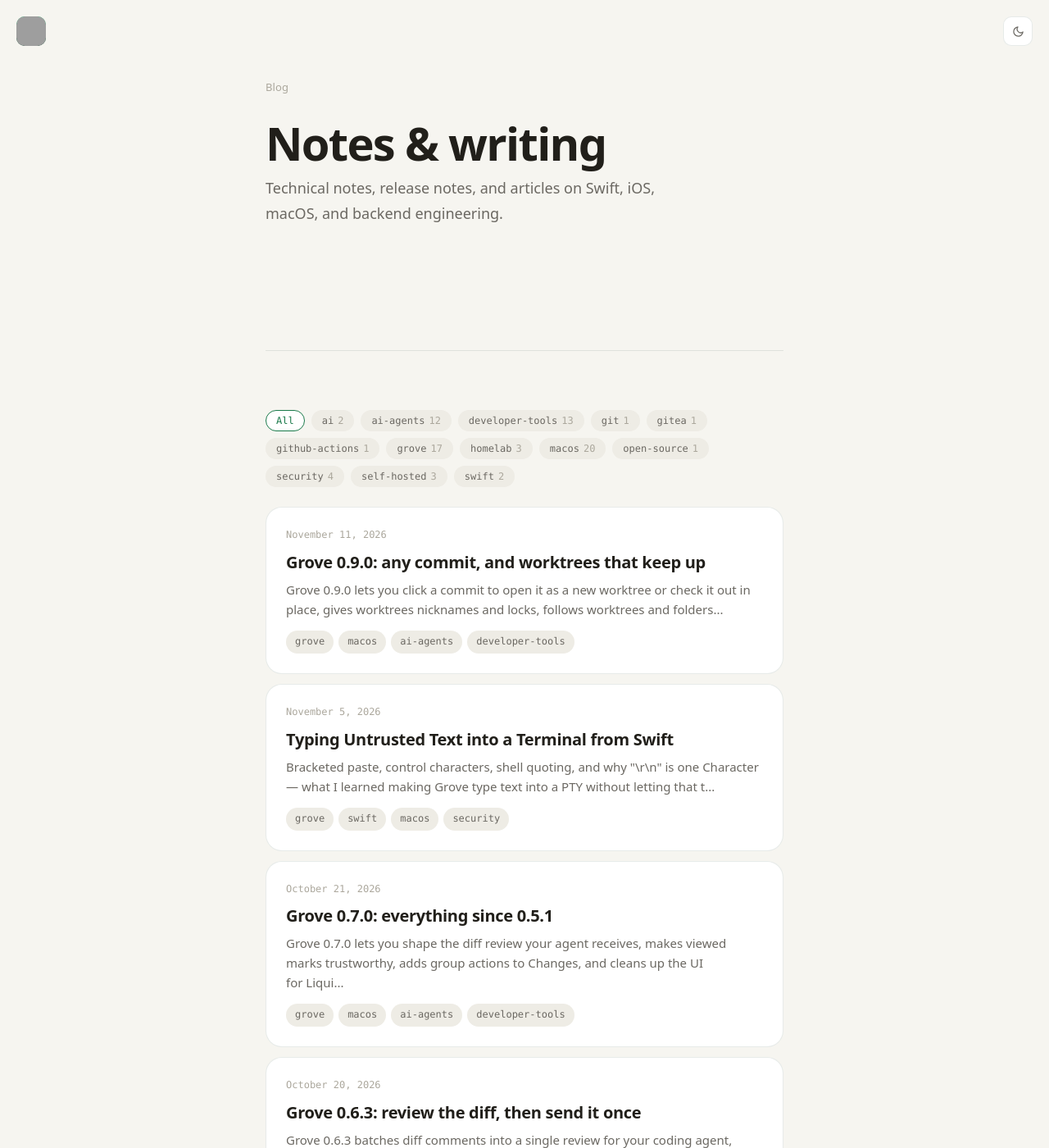
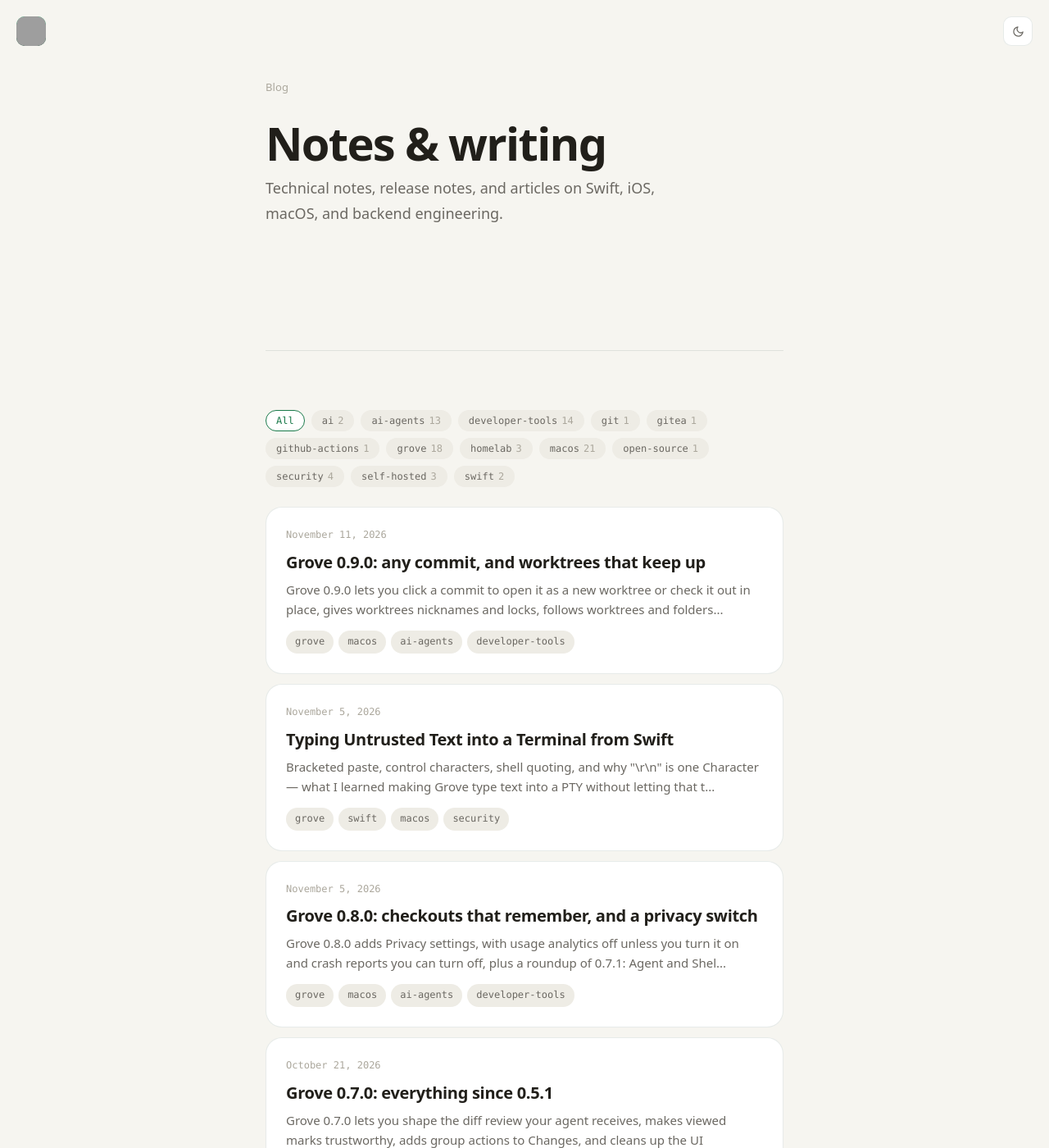
Before and after one commit to molayab/molayab.github.io, a Jekyll site: the page built from blog/index.html, in a window 1280 px wide and 1400 px high. Shown: the whole window at 82% size. Built offline with Jekyll 4.4.1, drawn with Linux system fonts in a browser that asks for light colours; some of the changed lines change nothing that is shown; grey boxes are pictures that could not be loaded.

Commit message:
Announce Grove v0.8.0 (#38)
* Announce Grove v0.8.0

* Use the relaunch cover for the 0.8.0 post

* Point the 0.9.0 post at its cover image

```diff
--- /dev/null
+++ b/_posts/2026-11-05-grove-0-8-0.md
@@ -0,0 +1,62 @@
+---
+layout: post
+title: "Grove 0.8.0: checkouts that remember, and a privacy switch"
+description: "Grove 0.8.0 adds Privacy settings, with usage analytics off unless you turn it on and crash reports you can turn off, plus a roundup of 0.7.1: Agent and Shell tabs and pending review comments that survive a relaunch, a coding agent per checkout, safer catalog commands, and prompts that arrive once. Grove is also now $9.99."
+date: 2026-11-05 05:00:00 -0000
+tags: [grove, macos, ai-agents, developer-tools]
+image: /assets/images/posts/grove-0-8-0.png
+---
+
+Grove 0.7.1 came out on October 22 without a post of its own, and 0.8.0 followed two weeks later. 0.8.0 is small, so this post covers both. 0.7.1 is where most of the changes are, and most of them fix the same problem: quitting Grove threw away things you'd set up. 0.8.0 adds a switch that should have been there from the start, and comes with a new price.
+
+## Quitting Grove keeps your setup
+
+Before 0.7.1, a relaunch reset more than it should have. Every Agent and Shell tab past the first one was gone. Review comments you hadn't sent yet were gone. And the agent you'd picked in one checkout had quietly become the agent for every checkout. All three are fixed.
+
+### Tabs come back
+
+The Agent and Shell tabs now survive a relaunch, separately for each checkout. Grove remembers which tabs you had, their order, the names you gave them, which agent each Agent tab runs, and which tab was selected.
+
+The programs inside the tabs don't come back. A restored tab is a fresh one: an Agent tab starts its agent when you first open it, and a Shell tab opens at the prompt. That's on purpose. Reopening a worktree with five tabs doesn't start five agents at once, and a Shell tab doesn't claim to be running `vim` when it's actually sitting at a prompt. The **Commands** tab that saved commands run in comes back too, and the next command reuses it instead of opening a second one.
+
+### Review comments are saved
+
+Comments you've collected in the Review panel used to live only in memory, so a relaunch or a crash lost them all. Now the pending review is saved per checkout and comes back with the Review panel open. When it does, Grove checks each comment against the current code, the same way it does while you work, so a comment whose code changed in the meantime shows as **Outdated** instead of pointing at the wrong line. Grove also checks again when you press **Send**. If it can't, it tells you and keeps the review instead of sending something stale.
+
+Removing a worktree now tells you how many unsent comments go with it. Removing a workspace asks first only if it has unsent comments, and otherwise works as before.
+
+### Each checkout picks its own agent
+
+Switching agents on the Agent tab used to change the setting for every workspace, so trying Codex in one worktree switched every other checkout to Codex too, and it stayed that way after a relaunch. Now the choice belongs to that checkout. Two worktrees of the same repository can run different agents, and each one keeps its agent across relaunches.
+
+Settings → Tools → Default Agent still exists. It now applies only to checkouts where you haven't picked an agent. **Use Default Agent** in the Agent toolbar clears a checkout's choice. If you uninstall the agent a checkout uses, Grove falls back to the default instead of failing, and goes back to that agent if you reinstall it. If you never switched agents, nothing changes for you.
+
+## Prompts and commands arrive the way you wrote them
+
+Two fixes for saved prompts, commands and reviews that Grove types into a terminal for you.
+
+- **Typed once, when the program is ready.** Running a prompt into an Agent tab that had just started could type it twice. A multi-line prompt could also arrive before the agent was ready, and then each line break worked like pressing Return, sending your prompt one line at a time. Now Grove holds the text until the agent or shell is ready for it and types it exactly once. If a program never signals that it's ready, Grove gives up waiting after five seconds and types it anyway, so the text is never lost.
+- **Commands are quoted for your shell.** {% raw %}When a saved command fills in a value, like `{{branch}}` or `{{clipboard}}`, Grove quotes that value so the shell treats it as one argument.{% endraw %} It used to quote everything the way bash and zsh expect, even in fish, where a value ending in a backslash could break the quoting and change how the rest of the line was read. Grove now quotes values for the shell the Shell tab actually runs: sh, bash, zsh, dash, ksh and similar, or fish. For any other shell, a command that fills in values is refused with an explanation instead of guessed at. Commands without values, and all prompts, work in every shell, same as before.
+
+If you want the details on why typing text into a terminal safely is harder than it looks, I wrote them up in [Typing Untrusted Text into a Terminal from Swift]({% post_url 2026-11-05-typing-untrusted-text-into-a-terminal %}).
+
+## New in 0.8.0: you decide what Grove sends
+
+Until now, Grove sent crash reports and usage analytics, and there was no way to turn either off. Nothing in the app or on the website said so either. That should have been fixed a long time ago.
+
+**Settings → General** now has a **Privacy** section with two switches:
+
+- **Share anonymous usage analytics** is **off** unless you turn it on. It covers license activation and basic app usage, never your code.
+- **Send crash reports** is **on** by default, since crash logs are how I find and fix crashes. Turn it off and Grove stops sending them and deletes any reports it hasn't sent yet. This one takes effect the next time you launch Grove.
+
+Both are set before Grove sends anything, including on the very first launch. If you update and leave the settings alone, analytics goes off and crash reports stay on. The [privacy policy](https://grove.molayab.com/privacy-policy.html) now describes both.
+
+## A lower price
+
+Grove is now **$9.99**, one time, instead of $29. It's still a single purchase that includes all future updates, the 7-day free trial is the same, and license keys you already have keep working.
+
+## Get it
+
+Grove 0.8.0 is up at [grove.molayab.com](https://grove.molayab.com), or as a [direct download](https://github.com/molayab/grove-website/releases/latest/download/Grove.dmg) for a fresh install. If you're already running Grove, accept the update alert.
+
+Most of 0.7.1 fixes things you probably never noticed until you lost something: a tab layout, a half-written review, an agent choice that changed in a checkout you weren't using. You set those up on purpose, and quitting the app shouldn't throw them away. The privacy switch is the same idea. Whether Grove sends anything about how you use it should be your choice, made on purpose, and now it is.
--- a/_posts/2026-11-11-grove-0-9-0.md
+++ b/_posts/2026-11-11-grove-0-9-0.md
@@ -4,7 +4,7 @@
 description: "Grove 0.9.0 lets you click a commit to open it as a new worktree or check it out in place, gives worktrees nicknames and locks, follows worktrees and folders that change outside Grove, renames or re-locates a repository folder without losing its state, and makes removing a pinned site undoable."
 date: 2026-11-11 03:00:00 -0000
 tags: [grove, macos, ai-agents, developer-tools]
-image: /assets/images/posts/grove-0-9-0-option-1.png
+image: /assets/images/posts/grove-0-9-0.png
 ---
 
 Worktrees are the reason Grove exists: one repository, several checkouts, an agent working in each. But until now Grove assumed it was the only thing touching them. Agents run `git worktree add` on their own, folders get renamed or moved in Finder, a worktree gets deleted with `rm -rf`, and Grove either didn't notice or noticed in the worst possible way. 0.9.0 is mostly about that. Grove now follows changes made elsewhere, lets you move and rename things from inside it without breaking anything, and adds a quick way to get from any commit in the history to a working checkout.
```
Also changed, not shown: assets/images/posts/grove-0-8-0.png (added).
